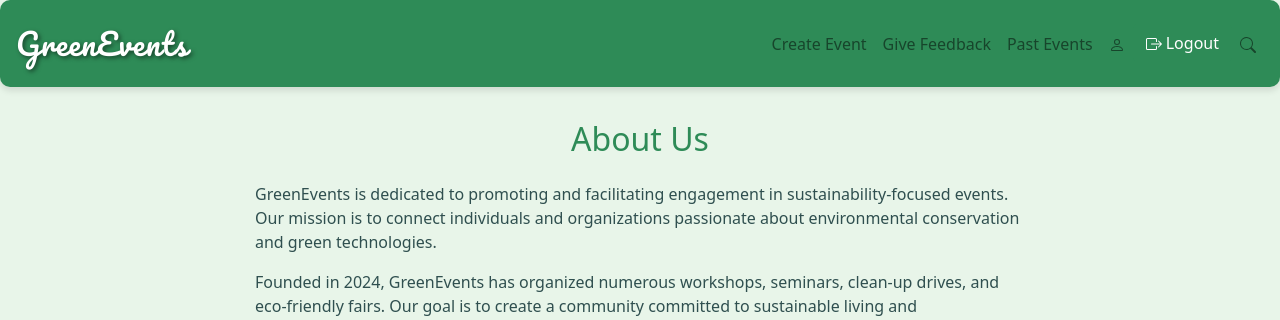
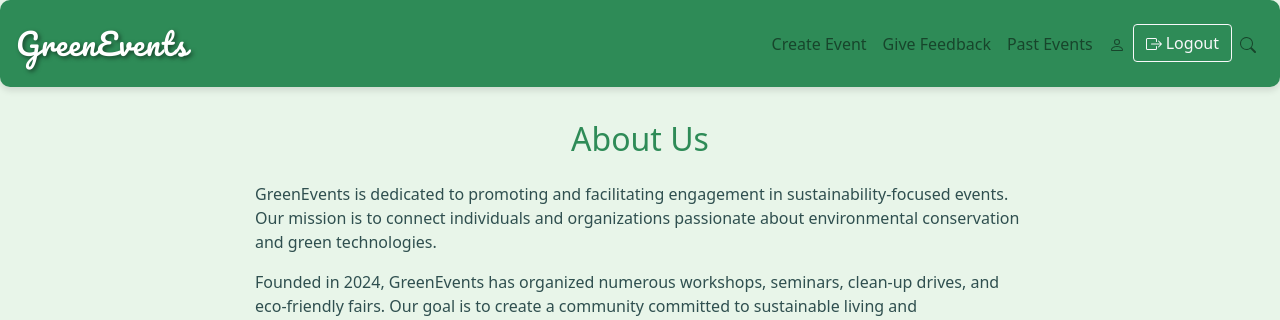
Before and after one commit to SanjayKumarM84/COMP-8347_Green-Events, a Django app: page /about_us/ in a window 1280 px wide. Shown: the top 320 px of the page. Run offline with Django 5.2, Linux system fonts and the light colour scheme; a user stored in the database is signed in; some libraries are stand-ins or nearby versions.

Commit message:
Corrected the logout icon color

```diff
--- a/djangoProject/myApp/templates/base.html
+++ b/djangoProject/myApp/templates/base.html
@@ -40,7 +40,7 @@
                 <li class="nav-item">
                     <form method="post" action="{% url 'logout' %}" style="display: inline;">
                         {% csrf_token %}
-                        <button type="submit" class="btn btn-primary">
+                        <button type="submit" class="btn btn-outline-light">
                             <svg xmlns="http://www.w3.org/2000/svg" width="16" height="16" fill="currentColor" class="bi bi-box-arrow-right" viewBox="0 0 16 16">
                                 <path fill-rule="evenodd" d="M10 12.5a.5.5 0 0 1-.5.5h-8a.5.5 0 0 1-.5-.5v-9a.5.5 0 0 1 .5-.5h8a.5.5 0 0 1 .5.5v2a.5.5 0 0 0 1 0v-2A1.5 1.5 0 0 0 9.5 2h-8A1.5 1.5 0 0 0 0 3.5v9A1.5 1.5 0 0 0 1.5 14h8a1.5 1.5 0 0 0 1.5-1.5v-2a.5.5 0 0 0-1 0z"/>
                                 <path fill-rule="evenodd" d="M15.854 8.354a.5.5 0 0 0 0-.708l-3-3a.5.5 0 0 0-.708.708L14.293 7.5H5.5a.5.5 0 0 0 0 1h8.793l-2.147 2.146a.5.5 0 0 0 .708.708z"/>
```
Also changed, not shown: djangoProject/db.sqlite3.
